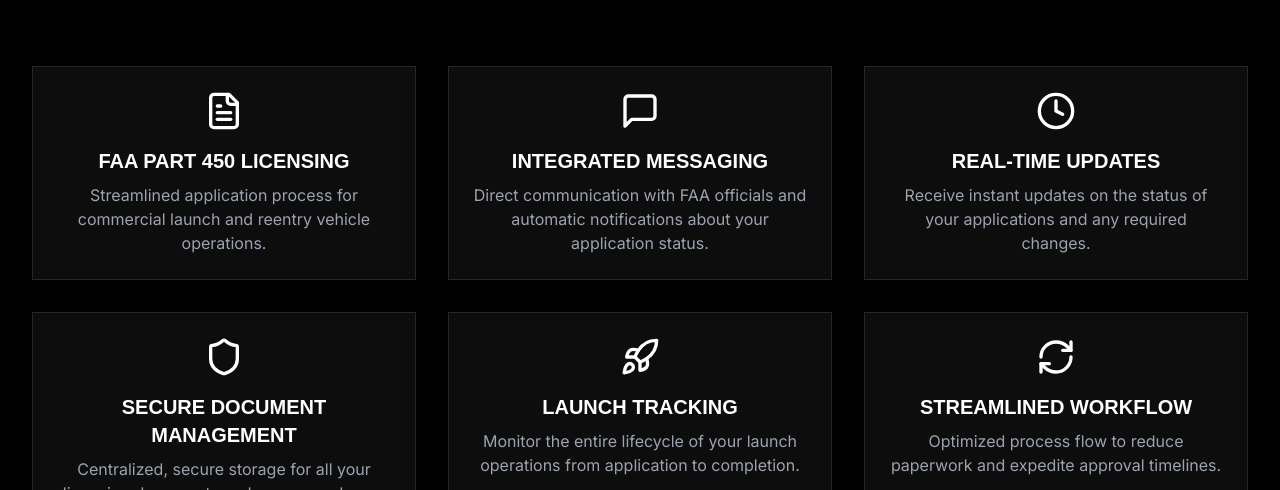
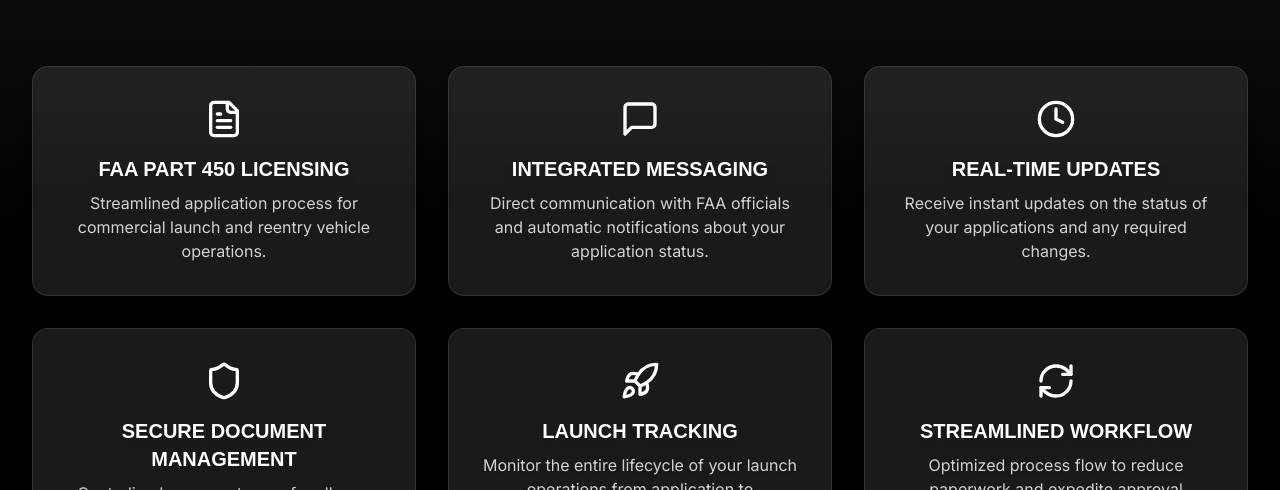
Before and after one commit to rohansat/spli, a Next.js app in the folder space-portal/: page / in a window 1280 px wide. Shown: the part 990-1480 px from the top of the page. Built offline with nearby package versions, Linux system fonts and the light colour scheme; no server answers; a web font is replaced by a local one.

Commit message:
Update Features section to match hero color scheme and style

```diff
--- a/space-portal/src/components/home/Features.tsx
+++ b/space-portal/src/components/home/Features.tsx
@@ -42,7 +42,7 @@ const features = [
 
 export function Features() {
   return (
-    <div className="py-20 bg-black">
+    <div className="py-20 bg-gradient-to-b from-zinc-900/90 via-black/95 to-black">
       <div className="space-container">
         <div className="text-center mb-16">
           <h2 className="text-3xl md:text-4xl font-bold mb-4 text-white">
@@ -57,11 +57,11 @@ export function Features() {
           {features.map((feature, index) => (
             <div
               key={index}
-              className="p-6 border border-white/10 bg-white/5 flex flex-col items-center text-center hover:bg-white/10 transition-colors"
+              className="p-8 border border-white/10 bg-white/10 rounded-2xl shadow-lg flex flex-col items-center text-center hover:bg-white/20 transition-colors backdrop-blur-sm"
             >
               {feature.icon}
-              <h3 className="text-xl font-bold mb-2 text-white">{feature.title}</h3>
-              <p className="text-gray-400">{feature.description}</p>
+              <h3 className="text-xl font-bold mb-2 text-white drop-shadow-lg">{feature.title}</h3>
+              <p className="text-gray-200/90 drop-shadow">{feature.description}</p>
             </div>
           ))}
         </div>
```
